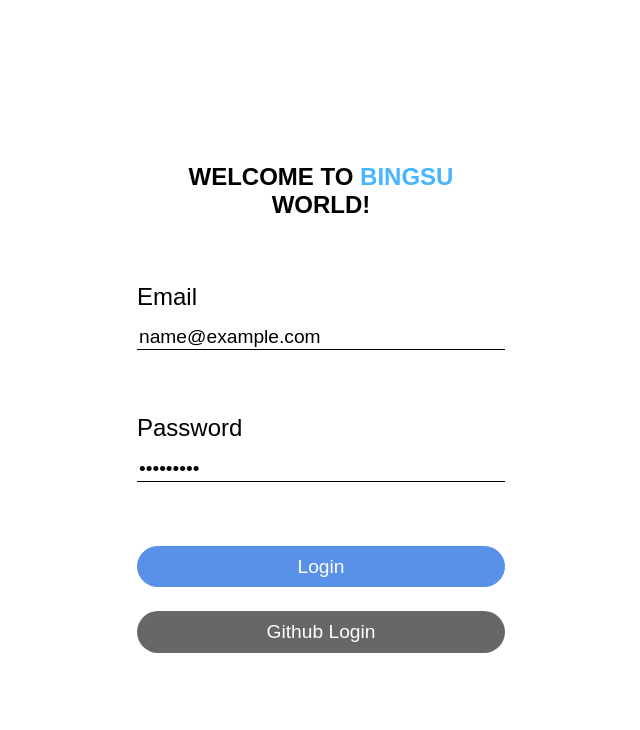
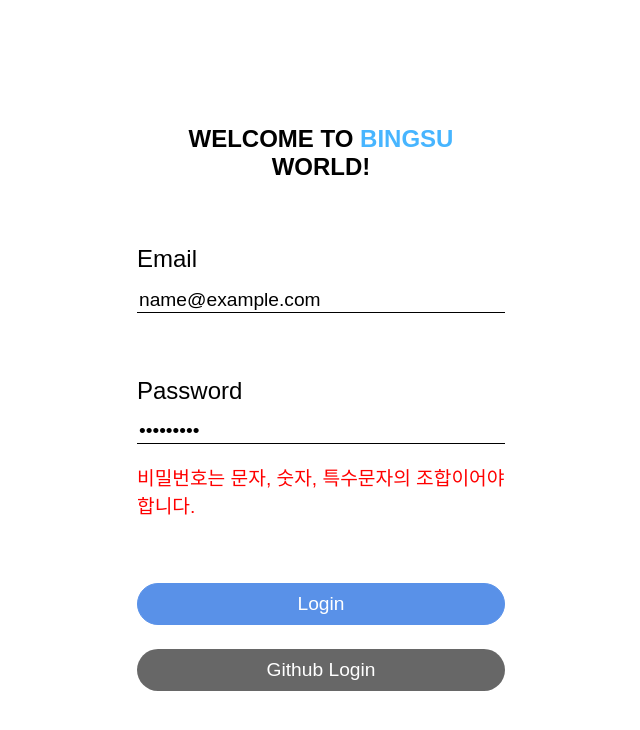
Before and after one commit to heading1/WYLSBingsu, a React app in the folder client/: page /login in a window 1280 px wide. Both pictures are taken after typing "name@example.com", "Sample123" into the empty fields and a click on the button "Login". Shown: the top 730 px of the page, without its empty margins (319-959 px from the left). Built offline with nearby package versions, Linux system fonts and the light colour scheme; a web font is replaced by a local one.

Commit message:
[#57]feat: 로그인 페이지 비밀번호 조건 추가

```diff
--- a/client/src/pages/login-page/components/LoginForm.tsx
+++ b/client/src/pages/login-page/components/LoginForm.tsx
@@ -56,6 +56,9 @@
         {errors.password && errors.password.type === 'required' && (
           <p>비밀번호를 입력해주세요.</p>
         )}
+        {errors.password && errors.password.type === 'pattern' && (
+          <p>비밀번호는 문자, 숫자, 특수문자의 조합이어야합니다.</p>
+        )}
         {errors.password && errors.password.type === 'validate' && (
           <p>비밀번호의 길이는 8글자 이상 20글자 이하입니다.</p>
         )}
```
